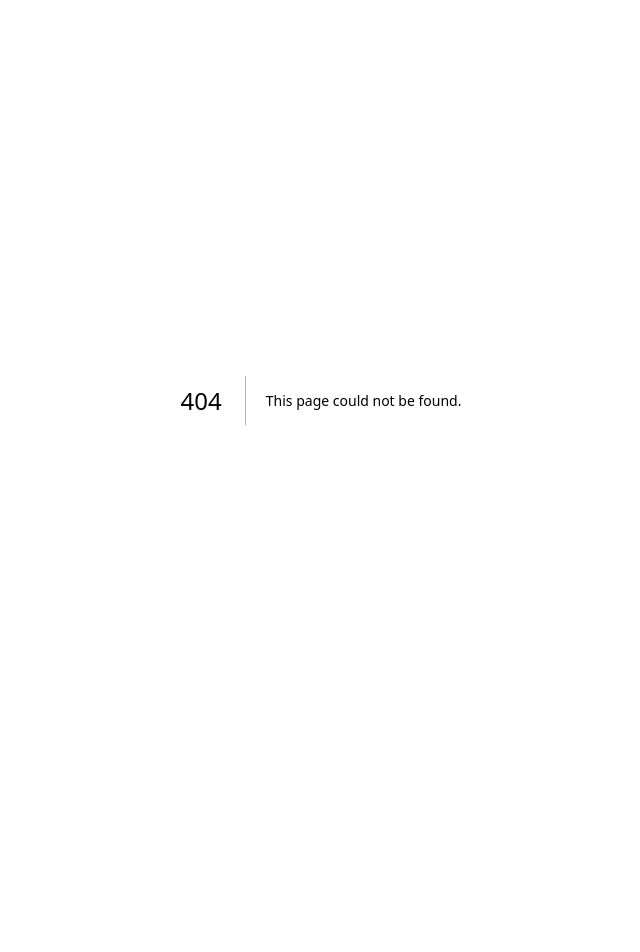
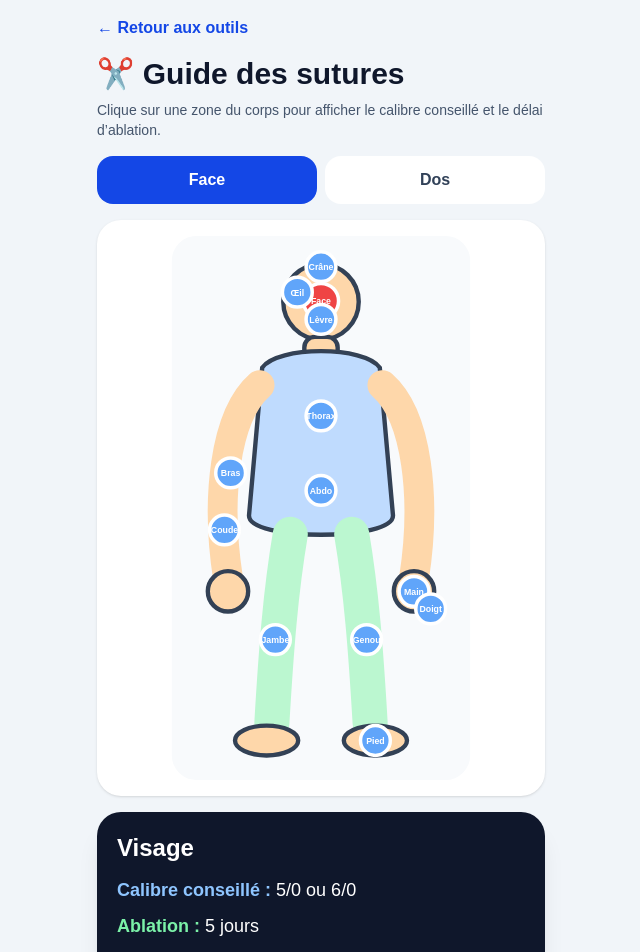
Before and after one commit to tn2htcsh2v-ctrl/protocoles-urgences-saumur, a Next.js app: page /outils/sutures in a window 1280 px wide. Before the commit this address had no page. Shown: the top 952 px of the page, without its empty margins (319-959 px from the left). Before the commit the page ends 800 px from the top, so only its background shows below. Built offline with nearby package versions, Linux system fonts and the light colour scheme.

Commit message:
Ajout guide interactif des sutures

```diff
--- /dev/null
+++ b/app/outils/sutures/page.tsx
@@ -0,0 +1,222 @@
+"use client";
+
+import { useState } from "react";
+import Link from "next/link";
+
+type ViewMode = "face" | "dos";
+
+type ZoneKey =
+  | "cuirChevelu"
+  | "visage"
+  | "levre"
+  | "paupiere"
+  | "thorax"
+  | "abdomen"
+  | "bras"
+  | "coude"
+  | "main"
+  | "doigt"
+  | "jambe"
+  | "genou"
+  | "pied"
+  | "nuque"
+  | "dos"
+  | "lombaires"
+  | "fesse";
+
+const zones: Record<
+  ZoneKey,
+  { label: string; fil: string; ablation: string; conseil: string }
+> = {
+  cuirChevelu: { label: "Cuir chevelu", fil: "3/0 ou agrafes", ablation: "7 à 10 jours", conseil: "Agrafes pratiques si plaie linéaire." },
+  visage: { label: "Visage", fil: "5/0 ou 6/0", ablation: "5 jours", conseil: "Retrait précoce pour limiter les marques." },
+  levre: { label: "Lèvre", fil: "5/0 ou 6/0", ablation: "5 jours", conseil: "Bien réaligner le vermillon." },
+  paupiere: { label: "Paupière", fil: "6/0", ablation: "3 à 5 jours", conseil: "Avis spécialisé si bord libre, canal lacrymal ou plaie profonde." },
+  thorax: { label: "Thorax", fil: "3/0 ou 4/0", ablation: "10 à 12 jours", conseil: "Adapter si forte tension cutanée." },
+  abdomen: { label: "Abdomen", fil: "3/0 ou 4/0", ablation: "10 à 12 jours", conseil: "Délai plus long si plaie sous tension." },
+  bras: { label: "Bras", fil: "4/0", ablation: "10 jours", conseil: "Allonger le délai près d’une articulation." },
+  coude: { label: "Coude", fil: "3/0 ou 4/0", ablation: "12 à 14 jours", conseil: "Zone mobile : immobilisation courte si tension." },
+  main: { label: "Main", fil: "4/0 ou 5/0", ablation: "10 à 12 jours", conseil: "Explorer mobilité, sensibilité et tendons." },
+  doigt: { label: "Doigt", fil: "5/0", ablation: "10 à 12 jours", conseil: "Vérifier tendon, sensibilité, vascularisation." },
+  jambe: { label: "Jambe", fil: "3/0 ou 4/0", ablation: "12 à 14 jours", conseil: "Cicatrisation souvent plus lente." },
+  genou: { label: "Genou", fil: "3/0 ou 4/0", ablation: "12 à 14 jours", conseil: "Zone mobile : éviter une ablation trop précoce." },
+  pied: { label: "Pied", fil: "3/0 ou 4/0", ablation: "12 à 14 jours", conseil: "Surveiller macération et appui." },
+  nuque: { label: "Nuque", fil: "3/0 ou 4/0", ablation: "7 à 10 jours", conseil: "Adapter selon tension et pilosité." },
+  dos: { label: "Dos", fil: "3/0 ou 4/0", ablation: "12 à 14 jours", conseil: "Zone souvent sous tension : éviter retrait trop précoce." },
+  lombaires: { label: "Région lombaire", fil: "3/0 ou 4/0", ablation: "12 à 14 jours", conseil: "Attention aux mouvements et à la tension cutanée." },
+  fesse: { label: "Fesse", fil: "3/0 ou 4/0", ablation: "12 à 14 jours", conseil: "Surveiller macération, frottements et tension." },
+};
+
+export default function SuturesPage() {
+  const [view, setView] = useState<ViewMode>("face");
+  const [selectedZone, setSelectedZone] = useState<ZoneKey>("visage");
+  const selected = zones[selectedZone];
+
+  function setViewMode(newView: ViewMode) {
+    setView(newView);
+    setSelectedZone(newView === "face" ? "visage" : "dos");
+  }
+
+  function isActive(zone: ZoneKey) {
+    return selectedZone === zone;
+  }
+
+  function markerColor(zone: ZoneKey) {
+    return isActive(zone) ? "#ef4444" : "#60a5fa";
+  }
+
+  function ZoneButton({
+    zone,
+    x,
+    y,
+    label,
+  }: {
+    zone: ZoneKey;
+    x: number;
+    y: number;
+    label: string;
+  }) {
+    return (
+      <g onClick={() => setSelectedZone(zone)} className="cursor-pointer">
+        <circle
+          cx={x}
+          cy={y}
+          r={isActive(zone) ? 20 : 17}
+          fill={markerColor(zone)}
+          stroke="white"
+          strokeWidth="4"
+        />
+        <text
+          x={x}
+          y={y + 4}
+          textAnchor="middle"
+          fontSize="10"
+          fontWeight="bold"
+          fill="white"
+        >
+          {label}
+        </text>
+      </g>
+    );
+  }
+
+  return (
+    <main className="min-h-screen bg-slate-100 p-4 text-slate-900">
+      <div className="mx-auto max-w-md">
+        <Link href="/outils" className="text-blue-700 font-semibold">
+          ← Retour aux outils
+        </Link>
+
+        <h1 className="text-3xl font-bold mt-4 mb-2">✂️ Guide des sutures</h1>
+
+        <p className="text-sm text-slate-600 mb-4">
+          Clique sur une zone du corps pour afficher le calibre conseillé et le délai d’ablation.
+        </p>
+
+        <div className="grid grid-cols-2 gap-2 mb-4">
+          <button
+            type="button"
+            onClick={() => setViewMode("face")}
+            className={`rounded-2xl p-3 font-bold ${
+              view === "face" ? "bg-blue-700 text-white" : "bg-white text-slate-700"
+            }`}
+          >
+            Face
+          </button>
+
+          <button
+            type="button"
+            onClick={() => setViewMode("dos")}
+            className={`rounded-2xl p-3 font-bold ${
+              view === "dos" ? "bg-blue-700 text-white" : "bg-white text-slate-700"
+            }`}
+          >
+            Dos
+          </button>
+        </div>
+
+        <div className="bg-white rounded-3xl p-4 shadow mb-4">
+          <svg viewBox="0 0 340 620" className="mx-auto h-[560px] max-h-[68vh] w-full">
+            <rect width="340" height="620" rx="28" fill="#f8fafc" />
+
+            <circle cx="170" cy="75" r="43" fill="#fed7aa" stroke="#334155" strokeWidth="5" />
+            <rect x="151" y="115" width="38" height="35" rx="12" fill="#fed7aa" stroke="#334155" strokeWidth="5" />
+
+            <path
+              d="M103 150 C120 125 220 125 237 150 L252 318 C255 348 85 348 88 318 Z"
+              fill={view === "face" ? "#bfdbfe" : "#c4b5fd"}
+              stroke="#334155"
+              strokeWidth="5"
+            />
+
+            <path d="M100 170 C60 205 50 300 64 390" fill="none" stroke="#fed7aa" strokeWidth="34" strokeLinecap="round" />
+            <path d="M240 170 C280 205 290 300 276 390" fill="none" stroke="#fed7aa" strokeWidth="34" strokeLinecap="round" />
+            <circle cx="64" cy="405" r="23" fill="#fed7aa" stroke="#334155" strokeWidth="5" />
+            <circle cx="276" cy="405" r="23" fill="#fed7aa" stroke="#334155" strokeWidth="5" />
+            <path d="M135 340 C124 405 119 470 114 555" fill="none" stroke="#bbf7d0" strokeWidth="40" strokeLinecap="round" />
+            <path d="M205 340 C216 405 221 470 226 555" fill="none" stroke="#bbf7d0" strokeWidth="40" strokeLinecap="round" />
+            <ellipse cx="108" cy="575" rx="36" ry="17" fill="#fed7aa" stroke="#334155" strokeWidth="5" />
+            <ellipse cx="232" cy="575" rx="36" ry="17" fill="#fed7aa" stroke="#334155" strokeWidth="5" />
+
+            {view === "face" ? (
+              <>
+                <ZoneButton zone="cuirChevelu" x={170} y={35} label="Crâne" />
+                <ZoneButton zone="visage" x={170} y={74} label="Face" />
+                <ZoneButton zone="paupiere" x={143} y={64} label="Œil" />
+                <ZoneButton zone="levre" x={170} y={95} label="Lèvre" />
+                <ZoneButton zone="thorax" x={170} y={205} label="Thorax" />
+                <ZoneButton zone="abdomen" x={170} y={290} label="Abdo" />
+                <ZoneButton zone="bras" x={67} y={270} label="Bras" />
+                <ZoneButton zone="coude" x={60} y={335} label="Coude" />
+                <ZoneButton zone="main" x={276} y={405} label="Main" />
+                <ZoneButton zone="doigt" x={295} y={425} label="Doigt" />
+                <ZoneButton zone="jambe" x={118} y={460} label="Jambe" />
+                <ZoneButton zone="genou" x={222} y={460} label="Genou" />
+                <ZoneButton zone="pied" x={232} y={575} label="Pied" />
+              </>
+            ) : (
+              <>
+                <ZoneButton zone="cuirChevelu" x={170} y={35} label="Crâne" />
+                <ZoneButton zone="nuque" x={170} y={130} label="Nuque" />
+                <ZoneButton zone="dos" x={170} y={215} label="Dos" />
+                <ZoneButton zone="lombaires" x={170} y={300} label="Lomb." />
+                <ZoneButton zone="bras" x={67} y={270} label="Bras" />
+                <ZoneButton zone="coude" x={60} y={335} label="Coude" />
+                <ZoneButton zone="main" x={276} y={405} label="Main" />
+                <ZoneButton zone="fesse" x={170} y={350} label="Fesse" />
+                <ZoneButton zone="jambe" x={118} y={460} label="Jambe" />
+                <ZoneButton zone="genou" x={222} y={460} label="Genou" />
+                <ZoneButton zone="pied" x={232} y={575} label="Pied" />
+              </>
+            )}
+          </svg>
+        </div>
+
+        <div className="bg-slate-900 text-white rounded-3xl p-5 shadow-xl mb-4">
+          <h2 className="text-2xl font-bold mb-3">{selected.label}</h2>
+
+          <p className="text-lg mb-2">
+            <span className="font-bold text-blue-300">Calibre conseillé :</span>{" "}
+            {selected.fil}
+          </p>
+
+          <p className="text-lg mb-2">
+            <span className="font-bold text-green-300">Ablation :</span>{" "}
+            {selected.ablation}
+          </p>
+
+          <p className="text-sm text-slate-300 mt-4">💡 {selected.conseil}</p>
+        </div>
+
+        <div className="bg-yellow-50 border border-yellow-200 rounded-2xl p-4 text-sm text-yellow-900">
+          <p className="font-bold mb-1">À adapter au contexte</p>
+          <p>
+            Les délais peuvent varier selon l’âge, la tension de la plaie,
+            l’immunodépression, le diabète, l’infection, la localisation exacte
+            et l’avis spécialisé.
+          </p>
+        </div>
+      </div>
+    </main>
+  );
+}
```
